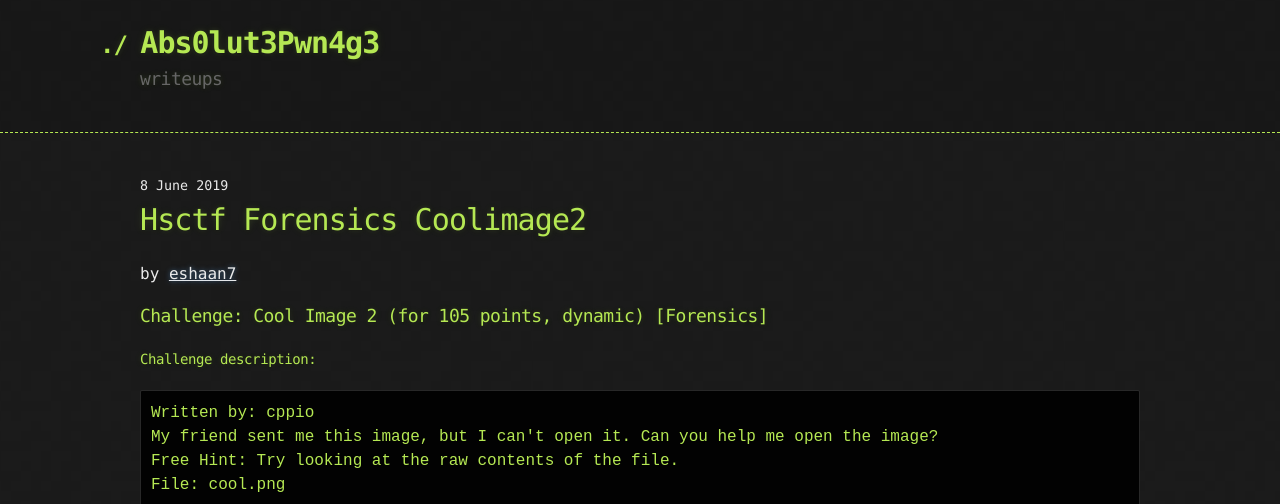
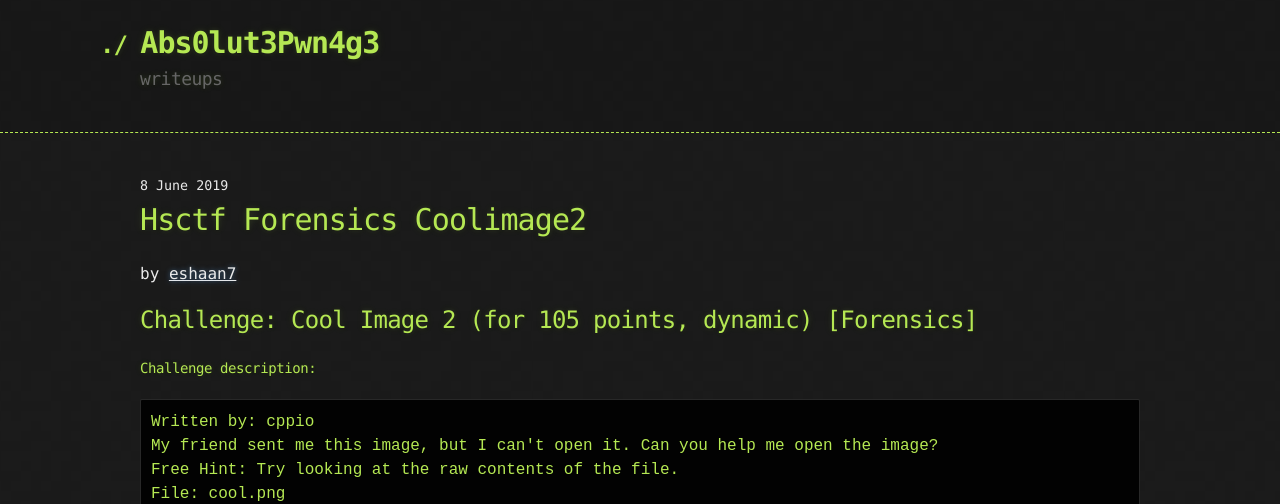
Before and after one commit to abs0lut3pwn4g3/writeups, a Jekyll site: the page built from _posts/2019-06-08-HSCTF-Forensics-CoolImage2.md, in a window 1280 px wide. Shown: the top 504 px of the page. Built offline with Jekyll 4.4.1, drawn with Linux system fonts in a browser that asks for light colours; grey boxes are pictures that could not be loaded.

Commit message:
added writeup for hsctf-coolimage2

```diff
--- a/_posts/2019-06-08-HSCTF-Forensics-CoolImage2.md
+++ b/_posts/2019-06-08-HSCTF-Forensics-CoolImage2.md
@@ -4,25 +4,24 @@
 ---
 
 
-### Challenge: Cool Image 2 (for 105 points, dynamic) [Forensics]
+## Challenge: Cool Image 2 (for 105 points, dynamic) [Forensics]
 
 #### Challenge description:
 
-<div align="left">
 <pre>
 Written by: cppio
 My friend sent me this image, but I can't open it. Can you help me open the image?
 Free Hint: Try looking at the raw contents of the file.
 File: cool.png
 </pre>
-</div>
-<img src="hsCTFImages/CoolImage2_desc.png" width=300 align="centre">
+
+<img src="https://raw.githubusercontent.com/abs0lut3pwn4g3/writeups/master/_posts/hsCTFImages/CoolImage2_desc.png" width="300" align="centre">
 
 #### Let's capture tis fl4g:
 
 <p>We have a <code>cool.png</code> file, on opening it, we get,
 
-<img src="hsCTFImages/CoolImage2_openFile.png" width="300" height="300">
+<img src="https://raw.githubusercontent.com/abs0lut3pwn4g3/writeups/master/_posts/hsCTFImages/CoolImage2_openFile.png" width="300" height="300">
 
 Let's see the `hexdump` of this file with the command,
 
@@ -30,7 +29,7 @@
 
 We get,
 
-<img src="hsCTFImages/CoolImage2_hexdump.png" width="1000" height="400">
+<img src="https://raw.githubusercontent.com/abs0lut3pwn4g3/writeups/master/_posts/hsCTFImages/CoolImage2_hexdump.png" width="1000" height="400">
 
 As we can see here, there's some string in the header i.e. extra bytes that is messing up our `cool.png` file that's why we are not able to open it in image viewer, <br>
 We can simply use `foremost` to extract the image from the messed up file we have.
@@ -38,7 +37,7 @@
 	$ foremost cool.png
 	$ eog output/png/*.png
 
-<img src="hsCTFImages/CoolImage2_flag.png" width="500" height="200">
+<img src="https://raw.githubusercontent.com/abs0lut3pwn4g3/writeups/master/_posts/hsCTFImages/CoolImage2_flag.png" width="500" height="200">
 
 We have the Flag!
 
```
